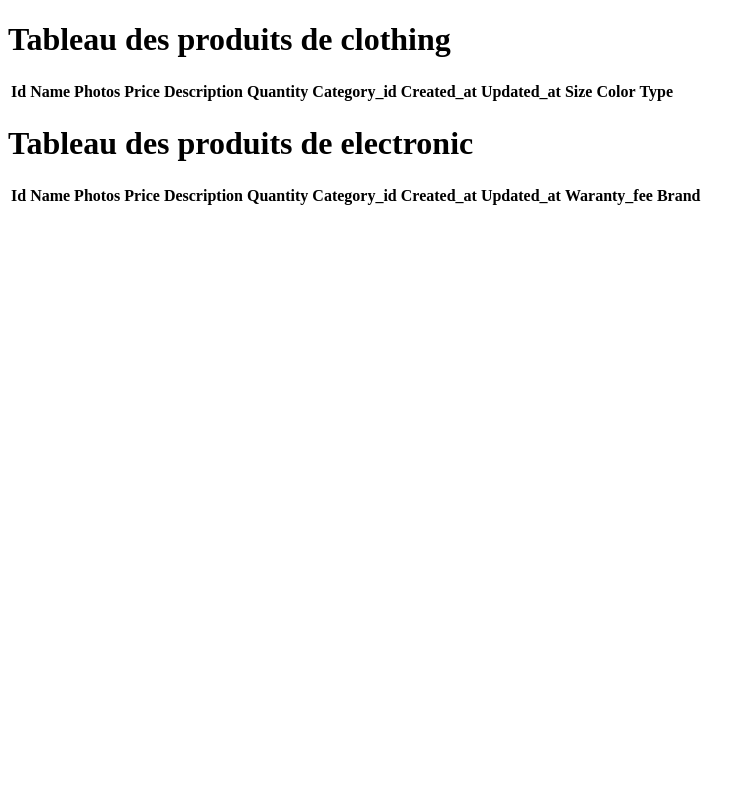
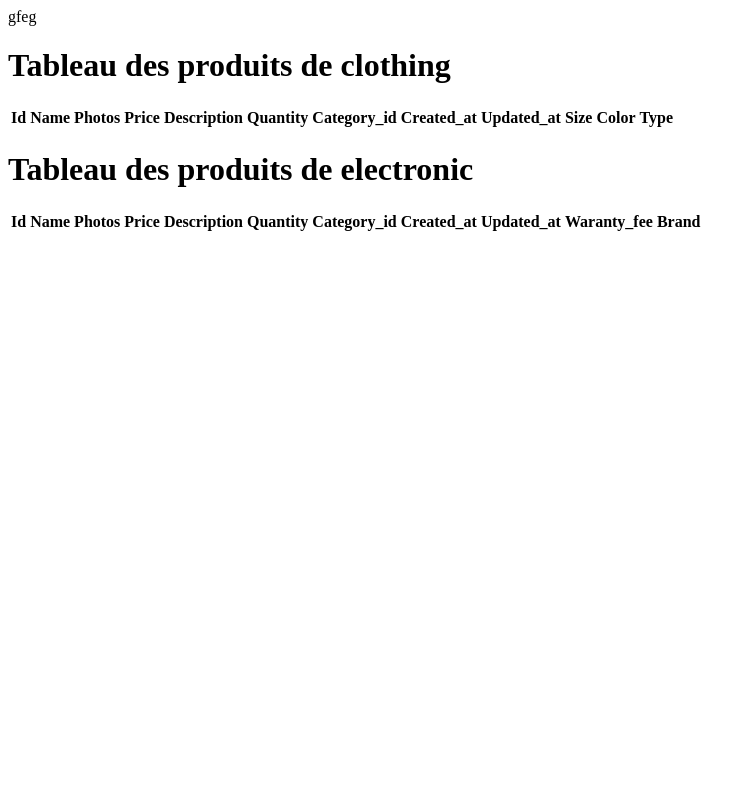
Before and after one commit to romain-chazaut/my-little-mvc, a PHP site: page /shop.php in a window 1280 px wide. Shown: the whole page, without its empty margins (0-755 px from the left). Run offline with PHP 8.4, Linux system fonts and the light colour scheme; data that the repository does not hold is empty.

Commit message:
another test

```diff
--- a/shop.php
+++ b/shop.php
@@ -11,6 +11,7 @@ $clothTab = $cloth->findAll();
 $electronicTab = $electronic->findAll();
 
 ?>
+gfeg
 
 <!doctype html>
 <html lang="fr">
```
